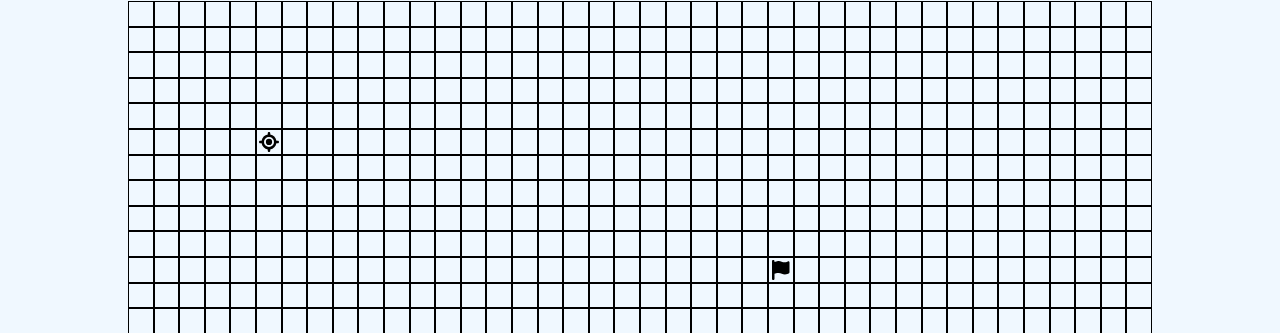
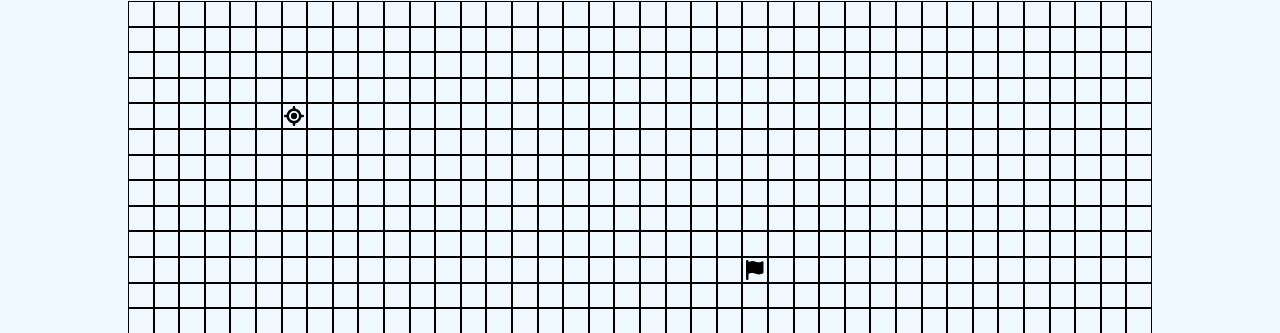
Before and after one commit to Zsoltbanyai/pathfinding-react, a React (Create React App) app: page / in a window 1280 px wide. Shown: the part 209-542 px from the top of the page. Built offline with nearby package versions, Linux system fonts and the light colour scheme.

Commit message:
change start/end node default positions
now they will always be on the grid, regardless of its size

```diff
--- a/src/pathfinding/grid/Grid.jsx
+++ b/src/pathfinding/grid/Grid.jsx
@@ -5,9 +5,13 @@ import {useEffect, useState} from "react";
 
 export const Grid = (numOfRows, numOfCols, isRunning) => {
     const GRID_WIDTH = numOfCols * 2;
+    const START_ROW = Math.floor(numOfRows/5);
+    const START_COL = Math.floor(numOfCols/6);
+    const END_ROW = Math.floor(numOfRows/4*2);
+    const END_COL = Math.floor(numOfCols/5*3);
 
-    const [startNode, setStartNode] = useState('5_5');
-    const [endNode, setEndNode] = useState('10_25');
+    const [startNode, setStartNode] = useState(`${START_ROW}_${START_COL}`);
+    const [endNode, setEndNode] = useState(`${END_ROW}_${END_COL}`);
     const [activeNodeType, setActiveNodeType] = useState(null);
     const [clickEvent, setClickEvent] = useState(false);
     const [isDrawingWall, setIsDrawingWall] = useState(false);
```
